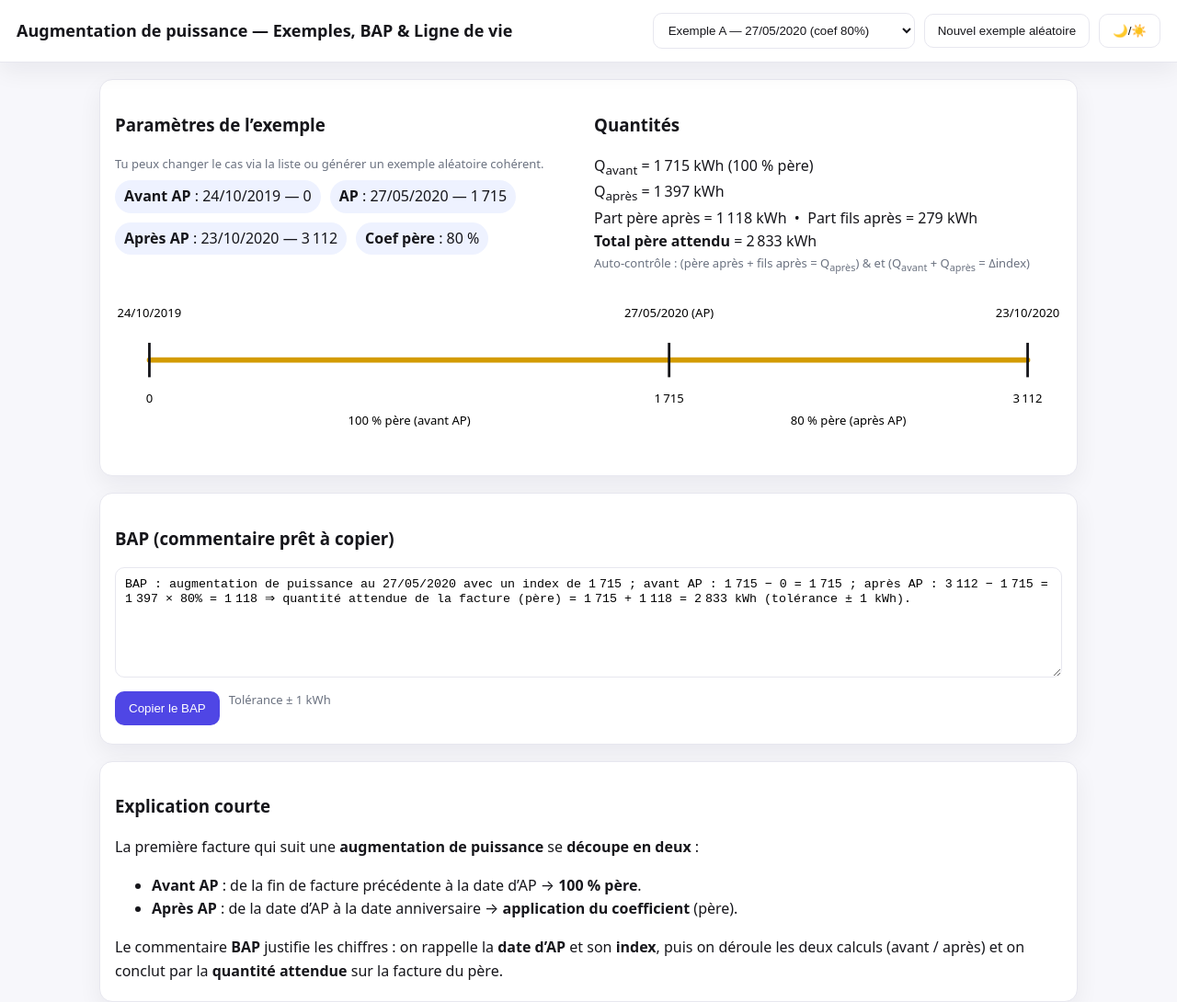
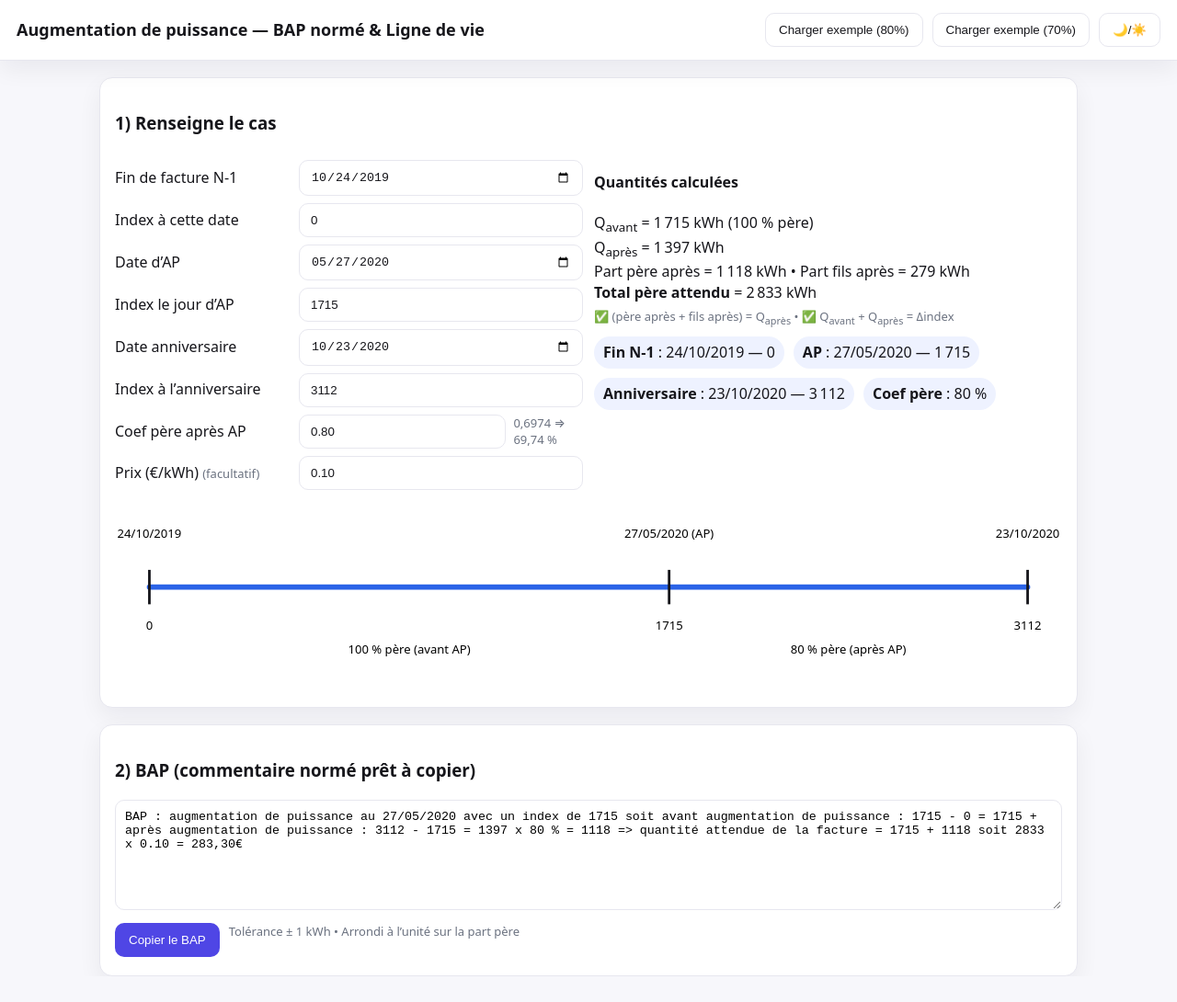
Before and after one commit to plymarok/edf5.2, a plain HTML site: page index.html in a window 1280 px wide. Shown: the whole page at 92% size. After the commit the page ends 1062 px from the top, so only its background shows below. Drawn offline with Linux system fonts and the light colour scheme.

Commit message:
Update index.html

```diff
--- a/index.html
+++ b/index.html
@@ -3,7 +3,7 @@
 <head>
   <meta charset="utf-8" />
   <meta name="viewport" content="width=device-width, initial-scale=1" />
-  <title>AP — Exemples & BAP avec ligne de vie</title>
+  <title>AP — Générateur de BAP normé & Ligne de vie</title>
   <meta name="color-scheme" content="light dark" />
   <style>
     :root{
@@ -27,85 +27,81 @@
     .btn{border-radius:10px; border:1px solid var(--border); background:var(--panel); color:var(--text); padding:10px 14px; cursor:pointer}
     .btn.primary{background:var(--accent); color:#fff; border-color:transparent}
     .btn.ghost{background:transparent}
-    .control{background:transparent; border:1px solid var(--border); border-radius:10px; padding:10px 12px; color:var(--text)}
+    .control{background:transparent; border:1px solid var(--border); border-radius:10px; padding:10px 12px; color:var(--text); width:100%}
     .control:focus{outline:none; border-color:var(--accent); box-shadow:0 0 0 3px var(--accent-weak)}
     .container{max-width:1100px; margin:18px auto; padding:0 18px; display:grid; gap:18px}
     .panel{background:var(--panel); border:1px solid var(--border); border-radius:14px; padding:16px 16px 20px; box-shadow:var(--shadow)}
     .grid{display:grid; grid-template-columns:repeat(auto-fit,minmax(260px,1fr)); gap:12px}
+    .row{display:grid; grid-template-columns:190px 1fr; gap:10px; align-items:center; margin:8px 0}
     .muted{color:var(--muted)}
     .narrative{line-height:1.6}
-    .kpi{display:flex; gap:10px; flex-wrap:wrap}
     .pill{padding:6px 10px; border-radius:999px; background:var(--accent-weak)}
-    svg.timeline{width:100%; height:180px}
     .mono{font-variant-numeric:tabular-nums}
     textarea{width:100%; min-height:120px; resize:vertical; border-radius:10px; border:1px solid var(--border); padding:10px}
+    svg.timeline{width:100%; height:190px}
     .small{font-size:13px}
   </style>
 </head>
 <body>
   <header class="topbar">
-    <h1>Augmentation de puissance — Exemples, BAP & Ligne de vie</h1>
+    <h1>Augmentation de puissance — BAP normé & Ligne de vie</h1>
     <div class="actions">
-      <select id="pick" class="control"></select>
-      <button id="random" class="btn">Nouvel exemple aléatoire</button>
+      <button id="exA" class="btn">Charger exemple (80%)</button>
+      <button id="exB" class="btn">Charger exemple (70%)</button>
       <button id="theme" class="btn ghost">🌙/☀️</button>
     </div>
   </header>
 
   <main class="container">
     <section class="panel">
+      <h3>1) Renseigne le cas</h3>
       <div class="grid">
         <div>
-          <h3>Paramètres de l’exemple</h3>
-          <div class="narrative small muted">Tu peux changer le cas via la liste ou générer un exemple aléatoire cohérent.</div>
-          <div class="kpi" style="margin-top:8px">
-            <span class="pill"><b>Avant AP</b> : <span id="lblBefore" class="mono"></span></span>
-            <span class="pill"><b>AP</b> : <span id="lblAP" class="mono"></span></span>
-            <span class="pill"><b>Après AP</b> : <span id="lblAfter" class="mono"></span></span>
-            <span class="pill"><b>Coef père</b> : <span id="lblCoef" class="mono"></span></span>
+          <div class="row"><label>Fin de facture N-1</label><input id="dStart" type="date" class="control"></div>
+          <div class="row"><label>Index à cette date</label><input id="iStart" type="number" step="1" class="control" placeholder="ex. 0"></div>
+          <div class="row"><label>Date d’AP</label><input id="dAP" type="date" class="control"></div>
+          <div class="row"><label>Index le jour d’AP</label><input id="iAP" type="number" step="1" class="control" placeholder="ex. 1715"></div>
+          <div class="row"><label>Date anniversaire</label><input id="dEnd" type="date" class="control"></div>
+          <div class="row"><label>Index à l’anniversaire</label><input id="iEnd" type="number" step="1" class="control" placeholder="ex. 3112"></div>
+          <div class="row"><label>Coef père après AP</label>
+            <div style="display:flex; gap:8px; align-items:center">
+              <input id="coef" type="number" step="0.01" min="0" max="1" class="control" placeholder="0.80 = 80 %">
+              <span class="muted small">0,6974 ⇒ 69,74&nbsp;%</span>
+            </div>
+          </div>
+          <div class="row"><label>Prix (€/kWh) <span class="muted small">(facultatif)</span></label>
+            <input id="price" type="text" class="control" placeholder="0.10">
           </div>
         </div>
+
         <div>
-          <h3>Quantités</h3>
-          <div class="narrative mono">
-            <div>Q<sub>avant</sub> = <span id="q1"></span> kWh (100 % père)</div>
-            <div>Q<sub>après</sub> = <span id="q2"></span> kWh</div>
-            <div>Part père après = <span id="afterFather"></span> kWh &nbsp;•&nbsp; Part fils après = <span id="afterChild"></span> kWh</div>
-            <div><b>Total père attendu</b> = <span id="fatherTotal"></span> kWh</div>
-            <div class="small muted">Auto-contrôle : (père après + fils après = Q<sub>après</sub>) & et (Q<sub>avant</sub> + Q<sub>après</sub> = Δindex)</div>
+          <h4>Quantités calculées</h4>
+          <div class="mono">
+            <div>Q<sub>avant</sub> = <span id="q1">—</span> kWh (100 % père)</div>
+            <div>Q<sub>après</sub> = <span id="q2">—</span> kWh</div>
+            <div>Part père après = <span id="afterFather">—</span> kWh • Part fils après = <span id="afterChild">—</span> kWh</div>
+            <div><b>Total père attendu</b> = <span id="fatherTotal">—</span> kWh</div>
+            <div id="checks" class="small muted" style="margin-top:4px"></div>
           </div>
+          <div id="badges" style="display:flex; gap:10px; flex-wrap:wrap; margin-top:10px"></div>
         </div>
       </div>
+
       <div id="timeline" style="margin-top:12px"></div>
     </section>
 
     <section class="panel">
-      <h3>BAP (commentaire prêt à copier)</h3>
+      <h3>2) BAP (commentaire normé prêt à copier)</h3>
       <textarea id="bap" class="mono" readonly></textarea>
       <div style="display:flex; gap:10px; margin-top:8px">
         <button id="copy" class="btn primary">Copier le BAP</button>
-        <span class="muted small">Tolérance ± 1 kWh</span>
-      </div>
-    </section>
-
-    <section class="panel">
-      <h3>Explication courte</h3>
-      <div class="narrative">
-        La première facture qui suit une <b>augmentation de puissance</b> se <b>découpe en deux</b> :
-        <ul>
-          <li><b>Avant AP</b> : de la fin de facture précédente à la date d’AP → <b>100 % père</b>.</li>
-          <li><b>Après AP</b> : de la date d’AP à la date anniversaire → <b>application du coefficient</b> (père).</li>
-        </ul>
-        Le commentaire <b>BAP</b> justifie les chiffres : on rappelle la <b>date d’AP</b> et son <b>index</b>,
-        puis on déroule les deux calculs (avant / après) et on conclut par la <b>quantité attendue</b> sur la facture du père.
+        <span class="muted small">Tolérance ± 1 kWh • Arrondi à l’unité sur la part père</span>
       </div>
     </section>
   </main>
 
   <script>
-    // ---------------------------
     // Thème
-    // ---------------------------
     (function(){
       const root=document.documentElement, key="ap-theme";
       const saved=localStorage.getItem(key); if(saved) root.setAttribute("data-theme", saved);
@@ -115,73 +111,102 @@
       };
     })();
 
-    // ---------------------------
-    // Données d'exemple
-    // ---------------------------
-    const EXAMPLES = [
-      {
-        label:"Exemple A — 27/05/2020 (coef 80%)",
-        startDate:"2019-10-24", startIndex:0,
-        apDate:"2020-05-27", apIndex:1715,
-        endDate:"2020-10-23", endIndex:3112,
-        fatherCoef:0.80
-      },
-      {
-        label:"Exemple B — 20/08/2024 (coef 70%)",
-        startDate:"2024-03-05", startIndex:12000,
-        apDate:"2024-08-20", apIndex:18450,
-        endDate:"2025-03-05", endIndex:25380,
-        fatherCoef:0.70
-      },
-      {
-        label:"Exemple C — 14/11/2024 (coef 69,74%)",
-        startDate:"2024-11-01", startIndex:35000,
-        apDate:"2024-11-14", apIndex:37000,
-        endDate:"2024-11-30", endIndex:40500,
-        fatherCoef:0.6974
+    // Sélecteurs
+    const dStart = document.getElementById('dStart');
+    const iStart = document.getElementById('iStart');
+    const dAP    = document.getElementById('dAP');
+    const iAP    = document.getElementById('iAP');
+    const dEnd   = document.getElementById('dEnd');
+    const iEnd   = document.getElementById('iEnd');
+    const coef   = document.getElementById('coef');
+    const price  = document.getElementById('price');
+
+    const q1El = document.getElementById('q1');
+    const q2El = document.getElementById('q2');
+    const afterFatherEl = document.getElementById('afterFather');
+    const afterChildEl  = document.getElementById('afterChild');
+    const fatherTotalEl = document.getElementById('fatherTotal');
+    const checks = document.getElementById('checks');
+    const badges = document.getElementById('badges');
+    const timelineHost = document.getElementById('timeline');
+    const bap = document.getElementById('bap');
+
+    const i18n = n => Number(n).toLocaleString("fr-FR"); // pour affichage classiques
+    const raw  = n => String(n);                          // pour la norme (sans espace 2 833 -> 2833)
+    const pct  = x => (x*100).toLocaleString("fr-FR",{maximumFractionDigits:2}).replace(/\u00a0/g," ")+" %";
+    const fmtDate = s => new Date(s+"T00:00:00").toLocaleDateString("fr-FR");
+
+    const asNum = v => (v===""||v==null)? NaN : Number(String(v).replace(",","."));
+
+    function validDates(ds, da, de){
+      const s = new Date(ds+"T00:00:00"), a = new Date(da+"T00:00:00"), e = new Date(de+"T00:00:00");
+      return s<=a && a<=e;
+    }
+
+    function computeAndRender(){
+      const S = asNum(iStart.value), A = asNum(iAP.value), E = asNum(iEnd.value);
+      const ds = dStart.value, da = dAP.value, de = dEnd.value;
+      const k  = asNum(coef.value);
+
+      badges.innerHTML = "";
+      let ok = true, msgs = [];
+
+      if(!(ds && da && de) || !validDates(ds,da,de)){ ok=false; msgs.push("Ordre des dates invalide (fin N-1 ≤ AP ≤ anniversaire)."); }
+      if(!Number.isFinite(S) || !Number.isFinite(A) || !Number.isFinite(E)){ ok=false; msgs.push("Indices manquants ou non numériques."); }
+      if(Number.isFinite(S) && Number.isFinite(A) && S>A){ ok=false; msgs.push("Index d’AP inférieur à l’index de départ."); }
+      if(Number.isFinite(A) && Number.isFinite(E) && A>E){ ok=false; msgs.push("Index de fin inférieur à l’index d’AP."); }
+      if(!(k>=0 && k<=1)){ ok=false; msgs.push("Coefficient père hors plage [0 ; 1]."); }
+
+      if(!ok){
+        q1El.textContent=q2El.textContent=afterFatherEl.textContent=afterChildEl.textContent=fatherTotalEl.textContent="—";
+        checks.textContent = "KO : " + msgs.join(" ");
+        timelineHost.innerHTML=""; bap.value="";
+        return;
       }
-    ];
 
-    // ---------------------------
-    // Utilitaires
-    // ---------------------------
-    const fmtDate = s => new Date(s+"T00:00:00").toLocaleDateString("fr-FR");
-    const pct = x => (x*100).toLocaleString("fr-FR",{maximumFractionDigits:2})+" %";
-    const i18n = n => Number(n).toLocaleString("fr-FR");
-    const round = n => Math.round(n);
+      const q1 = A - S;
+      const q2 = E - A;
+      const fatherAfter = Math.round(q2 * k);
+      const childAfter  = q2 - fatherAfter;
+      const fatherTotal = q1 + fatherAfter;
 
-    // ---------------------------
-    // Interface
-    // ---------------------------
-    const pick = document.getElementById("pick");
-    const randomBtn = document.getElementById("random");
-    const q1El = document.getElementById("q1");
-    const q2El = document.getElementById("q2");
-    const afterFatherEl = document.getElementById("afterFather");
-    const afterChildEl = document.getElementById("afterChild");
-    const fatherTotalEl = document.getElementById("fatherTotal");
-    const lblBefore = document.getElementById("lblBefore");
-    const lblAP = document.getElementById("lblAP");
-    const lblAfter = document.getElementById("lblAfter");
-    const lblCoef = document.getElementById("lblCoef");
-    const bap = document.getElementById("bap");
-    const copyBtn = document.getElementById("copy");
-    const timelineHost = document.getElementById("timeline");
+      q1El.textContent = i18n(q1);
+      q2El.textContent = i18n(q2);
+      afterFatherEl.textContent = i18n(fatherAfter);
+      afterChildEl.textContent  = i18n(childAfter);
+      fatherTotalEl.textContent = i18n(fatherTotal);
 
-    EXAMPLES.forEach((e,i)=>{
-      const opt = document.createElement("option");
-      opt.value=i; opt.textContent=e.label;
-      pick.appendChild(opt);
-    });
+      const ctl1 = (fatherAfter + childAfter === q2);
+      const ctl2 = ((E - S) === (q1 + q2));
+      checks.innerHTML = `${ctl1?"✅":"❌"} (père après + fils après) = Q<sub>après</sub> • ${ctl2?"✅":"❌"} Q<sub>avant</sub> + Q<sub>après</sub> = Δindex`;
 
-    function compute(e){
-      const q1 = e.apIndex - e.startIndex;
-      const q2 = e.endIndex - e.apIndex;
-      const fatherAfterRaw = q2 * e.fatherCoef;
-      const fatherAfter = Math.round(fatherAfterRaw);
-      const childAfter = q2 - fatherAfter;
-      const fatherTotal = q1 + fatherAfter;
-      return {q1,q2,fatherAfter,fatherAfterRaw,childAfter,fatherTotal};
+      // Badges
+      const pill = t=>`<span class="pill">${t}</span>`;
+      badges.innerHTML = [
+        pill(`<b>Fin N-1</b> : ${fmtDate(ds)} — ${i18n(S)}`),
+        pill(`<b>AP</b> : ${fmtDate(da)} — ${i18n(A)}`),
+        pill(`<b>Anniversaire</b> : ${fmtDate(de)} — ${i18n(E)}`),
+        pill(`<b>Coef père</b> : ${pct(k)}`)
+      ].join("");
+
+      drawTimeline({ds,da,de,S,A,E,k});
+
+      // ===== BAP normé (exactement le style demandé)
+      const coefPctStr = (k*100).toLocaleString("fr-FR",{maximumFractionDigits:2}).replace(/\u00a0/g," ");
+      let line = `BAP : augmentation de puissance au ${fmtDate(da)} avec un index de ${raw(A)} ` +
+                 `soit avant augmentation de puissance : ${raw(A)} - ${raw(S)} = ${raw(q1)} ` +
+                 `+ après augmentation de puissance : ${raw(E)} - ${raw(A)} = ${raw(q2)} x ${coefPctStr} % = ${raw(fatherAfter)} ` +
+                 `=> quantité attendue de la facture = ${raw(q1)} + ${raw(fatherAfter)}`;
+
+      const pStr = price.value.trim();
+      if(pStr){
+        const pNum = asNum(pStr);
+        if(Number.isFinite(pNum)){
+          const amount = (fatherTotal * pNum).toLocaleString("fr-FR",{minimumFractionDigits:2, maximumFractionDigits:2});
+          line += ` soit ${raw(fatherTotal)} x ${pStr} = ${amount}€`;
+        }
+      }
+      bap.value = line;
     }
 
     function drawTimeline(e){
@@ -189,94 +214,63 @@
       const svgNS="http://www.w3.org/2000/svg";
       const svg=document.createElementNS(svgNS,"svg");
       svg.setAttribute("class","timeline");
-      svg.setAttribute("viewBox","0 0 1100 180");
+      svg.setAttribute("viewBox","0 0 1100 190");
       svg.setAttribute("preserveAspectRatio","xMidYMid meet");
       timelineHost.appendChild(svg);
 
-      const start=new Date(e.startDate), ap=new Date(e.apDate), end=new Date(e.endDate);
+      const start=new Date(e.ds), ap=new Date(e.da), end=new Date(e.de);
       const X=d=>40+((d-start)/(end-start))*1020;
 
-      line(X(start),80,X(end),80,6,"#d39b00"); // ligne principale
+      line(X(start),85,X(end),85,6,"#2a63e7");
       vmark(X(start)); vmark(X(ap)); vmark(X(end));
 
-      text(fmtDate(e.startDate),X(start),30,"middle");
-      text(fmtDate(e.apDate)+" (AP)",X(ap),30,"middle");
-      text(fmtDate(e.endDate),X(end),30,"middle");
+      text(fmtDate(e.ds),X(start),28,"middle");
+      text(fmtDate(e.da)+" (AP)",X(ap),28,"middle");
+      text(fmtDate(e.de),X(end),28,"middle");
 
-      text(i18n(e.startIndex),X(start),130,"middle");
-      text(i18n(e.apIndex),X(ap),130,"middle");
-      text(i18n(e.endIndex),X(end),130,"middle");
+      text(raw(e.S),X(start),135,"middle");
+      text(raw(e.A),X(ap),135,"middle");
+      text(raw(e.E),X(end),135,"middle");
 
       const mid1=(X(start)+X(ap))/2, mid2=(X(ap)+X(end))/2;
-      label(mid1, 155, "100 % père (avant AP)");
-      label(mid2, 155, `${(e.fatherCoef*100).toLocaleString("fr-FR",{maximumFractionDigits:2})} % père (après AP)`);
+      label(mid1, 162, "100 % père (avant AP)");
+      label(mid2, 162, `${(e.k*100).toLocaleString("fr-FR",{maximumFractionDigits:2}).replace(/\u00a0/g," ")} % père (après AP)`);
 
       function node(tag,attrs){const n=document.createElementNS(svgNS,tag);for(const k in attrs)n.setAttribute(k,attrs[k]);svg.appendChild(n);return n;}
       function line(x1,y1,x2,y2,w,col){node("line",{x1,y1,x2,y2,stroke:col||"currentColor","stroke-width":w,"stroke-linecap":"round"});}
-      function vmark(x){node("line",{x1:x,y1:60,x2:x,y2:100,stroke:"currentColor","stroke-width":3});}
+      function vmark(x){node("line",{x1:x,y1:65,x2:x,y2:105,stroke:"currentColor","stroke-width":3});}
       function text(t,x,y,anchor){const n=node("text",{x,y,"text-anchor":anchor||"start","font-size":14}); n.textContent=t;}
       function label(x,y,t){const n=node("text",{x,y,"text-anchor":"middle","font-size":14}); n.textContent=t;}
     }
 
-    function render(idx){
-      const e = (idx!=null)? EXAMPLES[idx] : EXAMPLES[0];
-      const k = compute(e);
+    [dStart,iStart,dAP,iAP,dEnd,iEnd,coef,price].forEach(el=>el.addEventListener('input', computeAndRender));
 
-      lblBefore.textContent = `${fmtDate(e.startDate)} — ${i18n(e.startIndex)}`;
-      lblAP.textContent     = `${fmtDate(e.apDate)} — ${i18n(e.apIndex)}`;
-      lblAfter.textContent  = `${fmtDate(e.endDate)} — ${i18n(e.endIndex)}`;
-      lblCoef.textContent   = pct(e.fatherCoef);
-
-      q1El.textContent = i18n(k.q1);
-      q2El.textContent = i18n(k.q2);
-      afterFatherEl.textContent = i18n(k.fatherAfter);
-      afterChildEl.textContent  = i18n(k.childAfter);
-      fatherTotalEl.textContent = i18n(k.fatherTotal);
-
-      // BAP
-      bap.value =
-        `BAP : augmentation de puissance au ${fmtDate(e.apDate)} avec un index de ${i18n(e.apIndex)} ; ` +
-        `avant AP : ${i18n(e.apIndex)} − ${i18n(e.startIndex)} = ${i18n(k.q1)} ; ` +
-        `après AP : ${i18n(e.endIndex)} − ${i18n(e.apIndex)} = ${i18n(k.q2)} × ` +
-        `${(e.fatherCoef*100).toLocaleString("fr-FR",{maximumFractionDigits:2})}% = ${i18n(k.fatherAfter)} ⇒ ` +
-        `quantité attendue de la facture (père) = ${i18n(k.q1)} + ${i18n(k.fatherAfter)} = ${i18n(k.fatherTotal)} kWh (tolérance ± 1 kWh).`;
-
-      drawTimeline(e);
-      pick.value = EXAMPLES.indexOf(e);
-    }
-
-    pick.onchange = ()=>render(Number(pick.value));
-
-    randomBtn.onclick = ()=>{
-      // Génère un exemple cohérent
-      const year = 2024 + Math.floor(Math.random()*2); // 2024..2025
-      const start = new Date(year, Math.floor(Math.random()*6), 1+Math.floor(Math.random()*27));
-      const ap = new Date(start.getTime() + 60*24*3600*1000 + Math.random()*120*24*3600*1000); // 2–6 mois après
-      const end = new Date(ap.getTime() + 60*24*3600*1000 + Math.random()*120*24*3600*1000);   // 2–6 mois après
-      const base = Math.floor( (Math.random()*20000) );
-      const q1 = 2000 + Math.floor(Math.random()*6000);
-      const q2 = 2000 + Math.floor(Math.random()*7000);
-      const coefList = [0.60,0.70,0.80,0.6974];
-      const coef = coefList[Math.floor(Math.random()*coefList.length)];
-
-      const e = {
-        label:`Exemple ${Math.random().toString(36).slice(2,5).toUpperCase()} — ${ap.toLocaleDateString("fr-FR")} (coef ${(coef*100).toFixed(2)}%)`,
-        startDate: start.toISOString().slice(0,10), startIndex: base,
-        apDate: ap.toISOString().slice(0,10), apIndex: base+q1,
-        endDate: end.toISOString().slice(0,10), endIndex: base+q1+q2,
-        fatherCoef: coef
-      };
-      EXAMPLES.unshift(e);
-      const opt = document.createElement("option");
-      opt.value=0; opt.textContent=e.label;
-      pick.prepend(opt);
-      render(0);
+    // Exemples rapides
+    document.getElementById('exA').onclick = ()=>{
+      dStart.value="2019-10-24"; iStart.value="0";
+      dAP.value="2020-05-27";    iAP.value="1715";
+      dEnd.value="2020-10-23";   iEnd.value="3112";
+      coef.value="0.80"; price.value="0.10";
+      computeAndRender();
+    };
+    document.getElementById('exB').onclick = ()=>{
+      dStart.value="2024-03-05"; iStart.value="12000";
+      dAP.value="2024-08-20";    iAP.value="18450";
+      dEnd.value="2025-03-05";   iEnd.value="25380";
+      coef.value="0.70"; price.value="";
+      computeAndRender();
     };
 
-    copyBtn.onclick = ()=>{ bap.select(); document.execCommand('copy'); copyBtn.textContent="Copié ✓"; setTimeout(()=>copyBtn.textContent="Copier le BAP",1000); };
+    // Init
+    document.getElementById('exA').click();
 
-    // initial
-    render(0);
+    // Copie
+    document.getElementById('copy').onclick = ()=>{
+      document.getElementById('bap').select();
+      document.execCommand('copy');
+      const btn = document.getElementById('copy');
+      btn.textContent="Copié ✓"; setTimeout(()=>btn.textContent="Copier le BAP",900);
+    };
   </script>
 </body>
 </html>
```
